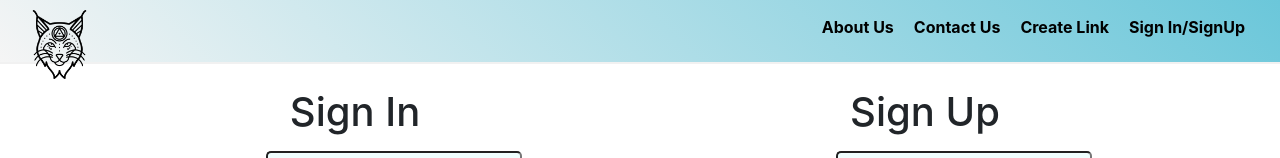
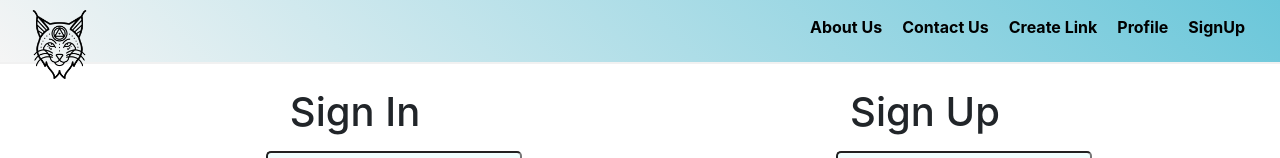
Before and after one commit to greatthenate88/LynxPrototype2, a React (Create React App) app: page /signin in a window 1280 px wide. Shown: the top 158 px of the page. Built offline with nearby package versions, Linux system fonts and the light colour scheme.

Commit message:
Update RightNav.js

```diff
--- a/src/presentational/RightNav.js
+++ b/src/presentational/RightNav.js
@@ -38,7 +38,8 @@ const RightNav = ({ open }) => {
       <a href="/">About Us</a>
       <a href="/">Contact Us</a>
       <a href="/createlink">Create Link</a>
-      <a href="/signin">Sign In/SignUp</a>
+      <a href="/profile">Profile</a>
+      <a href="/signin">SignUp</a>
     </Ul>
   )
 }
```
